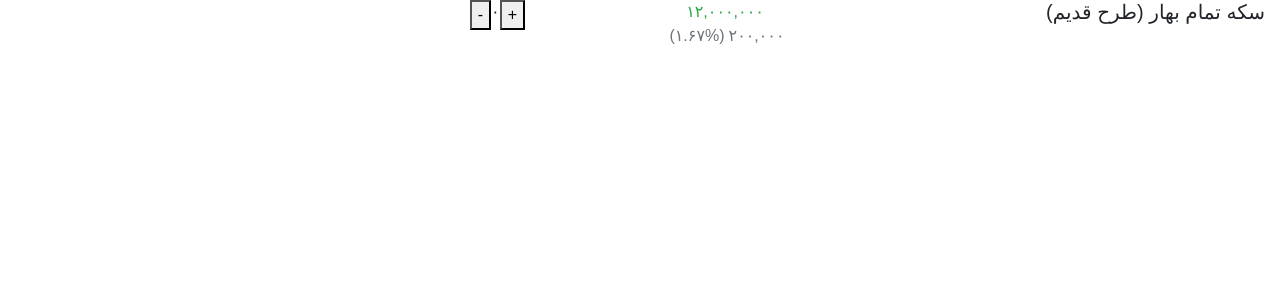
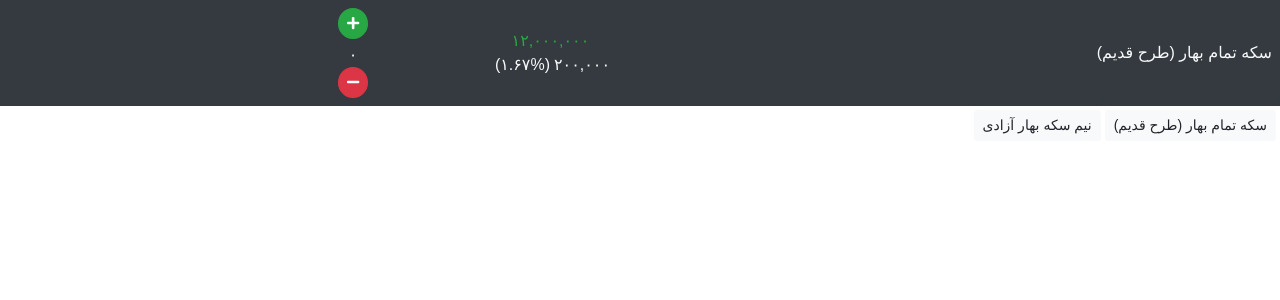
Before and after one commit to rayatniareza/trust-gold, a Vue app: page / in a window 1280 px wide. Shown: the top 300 px of the page. Built offline with nearby package versions, Linux system fonts and the light colour scheme; a web font is replaced by a local one.

Commit message:
daily commit

```diff
--- a/src/App.vue
+++ b/src/App.vue
@@ -1,23 +1,24 @@
 <template>
   <div id="app" class="rtl">
-    <!-- <navbar />
+    <!--<navbar />
 
     <product-list :products="products" /> -->
-    <product-main-card-item :product="products[0]" :remain="5" />
+    <products-card :products="products" />
+    <!-- <product-card-item :product="products[1]" :remain="10" /> -->
   </div>
 </template>
 
 <script>
 // import ProductList from "./components/ProductList";
 // import Navbar from "./components/Navbar";
-import ProductMainCardItem from "./components/ProductMainCardItem";
+import ProductsCard from "./components/ProductsCard";
 
 export default {
   name: "App",
   components: {
     // ProductList,
     // Navbar,
-    ProductMainCardItem,
+    ProductsCard,
   },
   data() {
     return {
@@ -28,13 +29,15 @@ export default {
           price: 12000000,
           changeInPercent: 0.5,
           lastClosePrice: 11800000,
+          remain: 5,
         },
         {
-          id: 0,
+          id: 1,
           name: "نیم سکه بهار آزادی",
           price: 6200000,
           changeInPercent: 0.5,
           lastClosePrice: 6300000,
+          remain: 10,
         },
       ],
     };
--- a/src/components/ProductMainCardItem.vue
+++ b/src/components/ProductCardItem.vue
@@ -1,33 +1,52 @@
 <template>
-  <div class="row container">
-    <div class="col-sm-4 text-right">
-      <span class="h5">{{ product.name }}</span>
+  <div class="row p-2">
+    <div class="col-sm-6 text-right d-flex">
+      <span class="align-self-center">{{ product.name }}</span>
     </div>
-    <div class="col-sm-4 text-center">
+    <div class="col-sm-auto d-flex align-items-center text-center">
+      <div class="container">
         <div :class="changeColor">
           {{ product.price | currencyFormater | toPersian }}
         </div>
-      <div class="text-muted">
+        <div class="">
           <span>{{ changeInCurrency | currencyFormater | toPersian }}</span>
           <span class="mx-1">({{ changeInPercent | toPersian }}%)</span>
         </div>
       </div>
-    <div class="col-sm-4 text-left">
-      <div class="d-flex">
-        <button @click="increaseQty">+</button>
-        <div class="text-center">
+    </div>
+
+    <div class="col-sm-2">
+      <div class="d-flex justify-content-center">
+        <button
+          class="btn btn-sm btn-success rounded-circle"
+          @click="increaseQty"
+        >
+          <font-awesome-icon icon="plus" />
+        </button>
+      </div>
+      <div class="text-center mt-1">
         {{ qty | toPersian }}
       </div>
-        <button @click="decreaseQty">-</button>
+      <div class="d-flex justify-content-center">
+        <button
+          class="btn btn-sm btn-danger rounded-circle"
+          @click="decreaseQty"
+        >
+          <font-awesome-icon icon="minus" />
+        </button>
       </div>
     </div>
   </div>
 </template>
 
 <script>
+import { FontAwesomeIcon } from "@fortawesome/vue-fontawesome";
 export default {
-  name: "ProductMainCardItem",
+  name: "ProductCardItem",
   props: ["product", "remain"],
+  components: {
+    FontAwesomeIcon,
+  },
   data() {
     return {
       qty: 0,
--- /dev/null
+++ b/src/components/ProductsCard.vue
@@ -0,0 +1,41 @@
+<template>
+  <div class="">
+    <product-card-item
+      class="bg-dark text-light"
+      :product="currentProduct"
+      :remain="currentProduct.remain"
+    />
+    <div class="btn-toolbar">
+      <div
+        class="btn-group mr-1 mt-1"
+        v-for="(item, index) in products"
+        :key="index"
+      >
+        <button
+          type="button"
+          class="btn btn-sm btn-light"
+          @click="currentProduct = item"
+        >
+          {{ item.name }}
+        </button>
+      </div>
+    </div>
+  </div>
+</template>
+
+<script>
+import ProductCardItem from "./ProductCardItem";
+
+export default {
+  name: "ProductsCard",
+  props: ["products"],
+  components: {
+    ProductCardItem,
+  },
+  data() {
+    return {
+      currentProduct: this.products[0],
+    };
+  },
+};
+</script>
--- a/src/main.js
+++ b/src/main.js
@@ -4,9 +4,14 @@ import App from "./App.vue";
 import "bootstrap";
 import "bootstrap/dist/css/bootstrap.css";
 import { library } from "@fortawesome/fontawesome-svg-core";
-import { faUser, faShoppingBag } from "@fortawesome/free-solid-svg-icons";
+import {
+  faUser,
+  faShoppingBag,
+  faPlus,
+  faMinus
+} from "@fortawesome/free-solid-svg-icons";
 
-library.add(faUser, faShoppingBag);
+library.add(faUser, faShoppingBag, faPlus, faMinus);
 
 Vue.config.productionTip = false;
 
```
Lines whose indentation alone changed are shown as unchanged.
